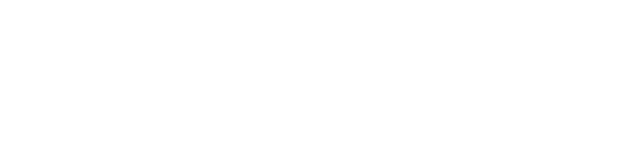
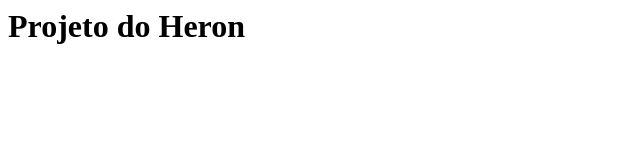
Before and after one commit to heronhurpia/curso-git, a plain HTML site: page index.html in a window 1280 px wide. Shown: the whole page, without its empty margins (0-640 px from the left). Drawn offline with Linux system fonts and the light colour scheme.

Commit message:
Título da página

```diff
--- a/index.html
+++ b/index.html
@@ -1,6 +1,9 @@
 <html>
 	<head>
 		<body>
+			<h1>
+				Projeto do Heron
+			</h1>
 		</body>
 	</head>
 </html>
```
